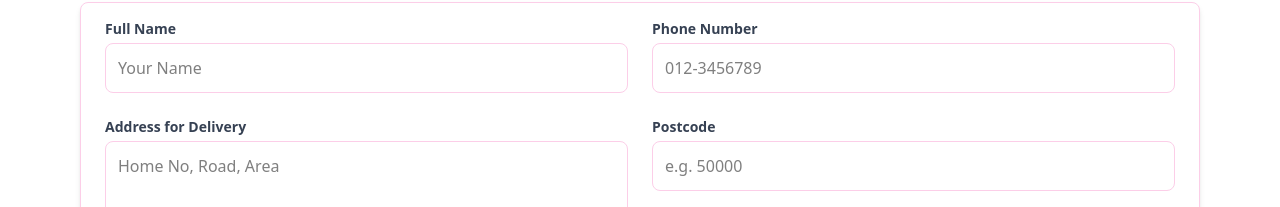
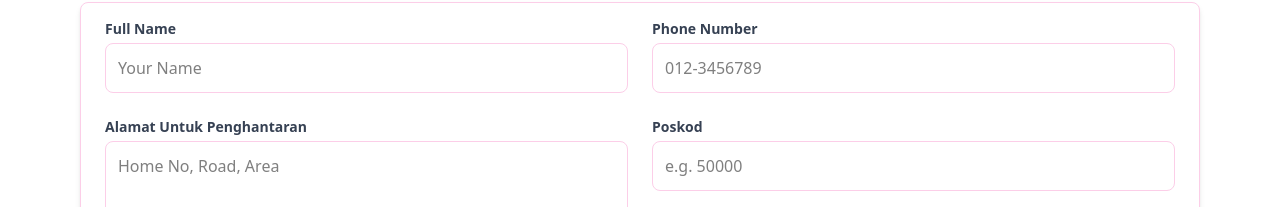
Before and after one commit to Liyana04/biskut-yaya, a website: page formbm.html in a window 1280 px wide. Shown: the part 231-438 px from the top of the page. Drawn offline with Linux system fonts and the light colour scheme.

Commit message:
update tailwindcss

```diff
--- a/formbm.html
+++ b/formbm.html
@@ -54,12 +54,12 @@
           </div>
           <div class="grid grid-cols-1 md:grid-cols-2 gap-6">
             <div>
-                <label class="block text-sm font-semibold text-gray-700 mb-1">Address for Delivery</label>
+                <label class="block text-sm font-semibold text-gray-700 mb-1">Alamat Untuk Penghantaran</label>
                 <textarea rows="3" placeholder="Home No, Road, Area "
                 class="w-full p-3 border border-pink-200 rounded-lg focus:outline-none focus:ring-2 focus:ring-pink-400"></textarea>
             </div>
             <div>
-                <label class="block text-sm font-semibold text-gray-700 mb-1">Postcode</label>
+                <label class="block text-sm font-semibold text-gray-700 mb-1">Poskod</label>
                 <input type="text" placeholder="e.g. 50000"
                 class="w-full p-3 border border-pink-200 rounded-lg focus:outline-none focus:ring-2 focus:ring-pink-400">
             </div>
```
